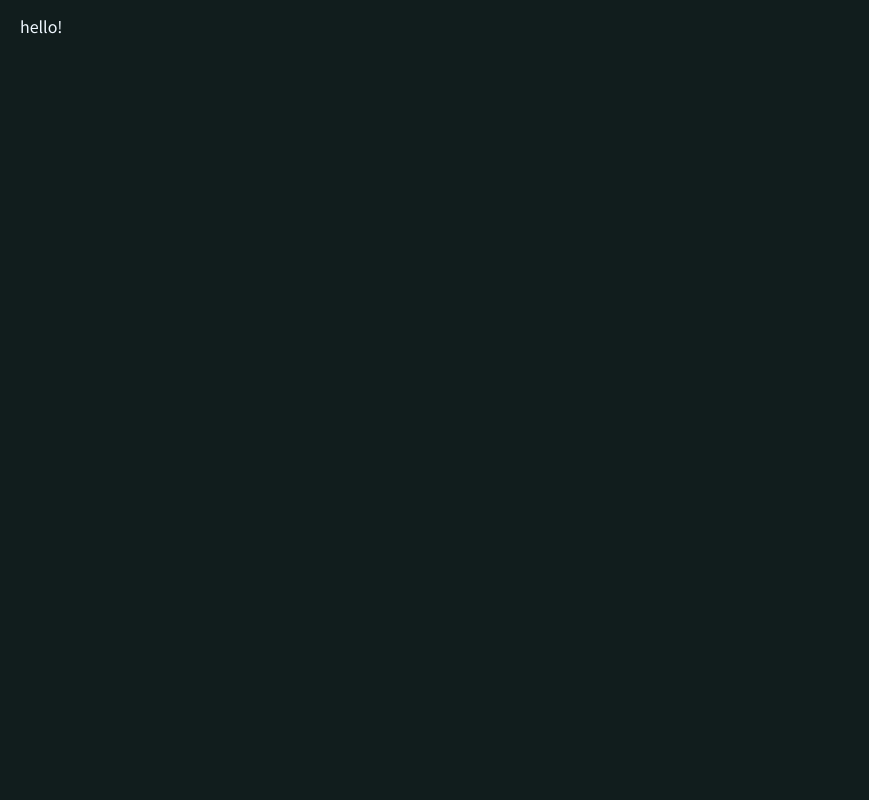
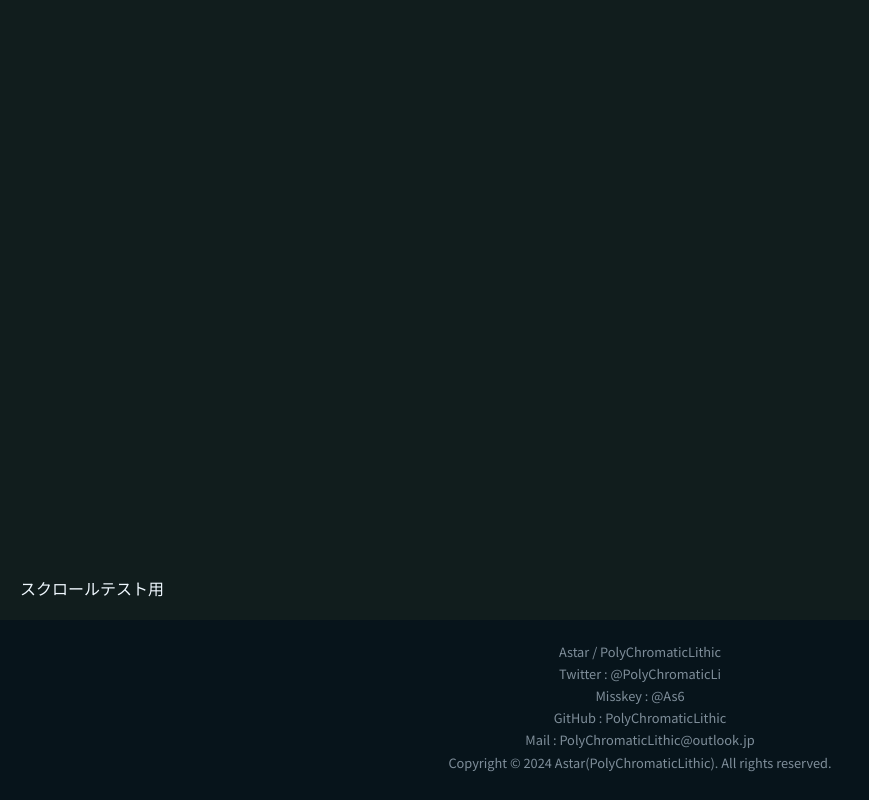
Before and after one commit to PolyChromaticLithic/react-practice-2, a React (Create React App) app: page / in a window 1280 px wide. Shown: the part 871-1671 px from the top of the page, without its empty margins (0-869 px from the left). Before the commit the page ends 929 px from the top, so only its background shows below. Built offline with nearby package versions, Linux system fonts and the light colour scheme.

Commit message:
追加：フッターを追加

```diff
--- a/src/App.tsx
+++ b/src/App.tsx
@@ -2,19 +2,25 @@ import React from "react";
 import { Routes, Route, Router, BrowserRouter } from "react-router-dom";
 import Home from "./pages/Home";
 import About from "./pages/About";
+import Works from "./pages/Works";
 import NotFound from "./pages/NotFound";
 import Navbar from "./Navbar";
+import Footer from "./Footer"
 
 function App() {
   return (
     <BrowserRouter>
+      <div className="wrapper">
         <Navbar />
         <div className="bodyContent">
           <Routes>
             <Route path="/" element={<Home />} />
             <Route path="/about" element={<About />} />
+            <Route path="/works" element={<Works />} />
             <Route path="*" element={<NotFound />} /> {/* 404ページ */}
           </Routes>
+        </div>
+        <Footer />
       </div>
     </BrowserRouter>
   );
--- /dev/null
+++ b/src/Footer.module.css
@@ -0,0 +1,69 @@
+@import url('https://fonts.googleapis.com/css2?family=Noto+Sans+JP&display=swap');
+
+body {
+    font-family: "Noto Sans JP", sans-serif;
+    font-optical-sizing: auto;
+    font-weight: 200;
+    font-style: normal;
+    background-color: rgb(17, 29, 29);
+    color: aliceblue;
+}
+
+.footer {
+    position: absolute;
+    width: 100%;
+    left: 0;
+    bottom: 0;
+    margin: 0%;
+    height: 180px;
+    padding: 22px;
+    background-color: #07141b;
+    color: aliceblue;
+}
+
+.footerText {
+    list-style: none;
+    display: flex;
+    justify-content: center;
+    gap: 1.5rem;
+    font-size: 0.8rem;
+    margin: 0;
+    padding: 0;
+    color: rgb(127, 142, 154);
+    text-align: center;
+    align-items: center;
+}
+
+.footerLinks {
+    list-style: none;
+    display: flex;
+    flex-direction: column;
+    gap: 0.2rem;
+    margin: 0;
+    padding: 0;
+}
+
+.footerLinks li a {
+    background: transparent;
+    text-decoration: none;
+    color: rgb(127, 142, 154);
+    font-size: 0.8rem;
+    transition: color 0.3s;
+}
+
+.footerLinks li a:hover {
+    color: #00bcd4;
+    /* シアン色 */
+}
+
+.copyright {
+    margin-bottom: 0px;
+}
+
+ul {
+    padding-left: 0;
+}
+
+li {
+    list-style: none;
+}
--- /dev/null
+++ b/src/Footer.tsx
@@ -0,0 +1,23 @@
+import React, { useState } from "react";
+import { Link } from "react-router-dom";
+import classNames from "classnames";
+import styles from "./Footer.module.css";
+
+function Footer() {
+    return (
+        <nav className={styles.footer}>
+            <div className={styles.footerText}>
+                <ul className={styles.footerLinks}>
+                    <li>Astar / PolyChromaticLithic</li>
+                    <li>Twitter : <a href="https://x.com/PolyChromaticLi">@PolyChromaticLi</a></li>
+                    <li>Misskey : <a href="https://misskey.io/@As6">@As6</a></li>
+                    <li>GitHub : <a href="https://github.com/PolyChromaticLithic">PolyChromaticLithic</a></li>
+                    <li>Mail : <a href="mailto:PolyChromaticLithic@outlook.jp">PolyChromaticLithic@outlook.jp</a></li>
+                    <li>Copyright © 2024 Astar(PolyChromaticLithic). All rights reserved.</li>
+                </ul>
+            </div>
+        </nav>
+    );
+}
+
+export default Footer;
--- a/src/Navbar.tsx
+++ b/src/Navbar.tsx
@@ -12,7 +12,7 @@ function Navbar() {
 
     return (
         <nav className={styles.navbar}>
-            <div className={styles['navbar-logo']}>Astar</div>
+            <Link to="/" className={styles['navbar-logo']}>Astarの素敵なホームページ</Link>
             <button className={styles['navbar-toggle']} onClick={toggleMenu}>☰</button>
             <ul
                 className={classNames(styles.navbarLinks, {
@@ -22,7 +22,7 @@ function Navbar() {
             >
                 <li><Link to="/">Home</Link></li>
                 <li><Link to="/about">About</Link></li>
-                <li><Link to="/services">Services</Link></li>
+                <li><Link to="/works">Works</Link></li>
                 <li><Link to="/contact">Contact</Link></li>
             </ul>
         </nav>
--- a/src/pages/About.tsx
+++ b/src/pages/About.tsx
@@ -1,7 +1,7 @@
 import React from "react";
 
 function About() {
-  return <h1>About Page aaaaaaaaaaaaaaaaaaaaaaaaaaaaaaaaaaaaaaaaaaaaaaaaaaaaaaaaaaaaa<br></br>aaaaaaaaaaaa<br></br>aaaaaaaaa<br />aaaaaaaaaa<br /><br /><br /><br /><br /><br /><br /><br /><br /><br /><br /><br /><br /><br /><br /><br /><br /><br /><br /><br /><br /><br /><br /><br /><br /><br /><br /><br /><br /><br /><br /><br /><br /><br /><br /><br /><br /><br /><br /><br /><br /><br /><br /><br /><br /><br /><br /><br /><br /><br /><br /><br /><br /><br /><br /><br /><br /><br /><br /><br /><br /><br /><br /><br /><br /><br /><br /><br /><br /><br /><br /><br />aaaaaaaa</h1>;
+  return <h1>あとで書く</h1>;
 }
 
 export default About;
--- a/src/pages/Home.tsx
+++ b/src/pages/Home.tsx
@@ -2,8 +2,9 @@ import React from "react";
 
 function Home() {
   return <>
-  <h1 className="center-text">Home Page</h1>
-  hello!
+  <h1>ほーむ</h1>
+  <br /><br /><br /><br /><br /><br /><br /><br /><br /><br /><br /><br /><br /><br /><br /><br /><br /><br /><br /><br /><br /><br /><br /><br /><br /><br /><br /><br /><br /><br /><br /><br /><br /><br /><br /><br /><br /><br /><br /><br /><br /><br /><br /><br /><br /><br /><br /><br /><br /><br /><br /><br /><br /><br /><br />
+  スクロールテスト用
   </>;
 }
 
--- /dev/null
+++ b/src/pages/Works.tsx
@@ -0,0 +1,7 @@
+import React from "react";
+
+function Works() {
+  return <h1>ないよ</h1>;
+}
+
+export default Works;
--- a/src/styles.css
+++ b/src/styles.css
@@ -5,8 +5,8 @@
 body {
   background-color: rgb(17, 29, 29);
   font-family: sans-serif;
-  margin: 20px;
   padding: 0;
+  margin: 0px;
 }
 
 h1 {
@@ -52,15 +52,10 @@ ul {
   box-sizing: border-box;
 }
 
-body {
-  font-family: sans-serif;
-  color: aliceblue;
-  margin: 20px;
-  padding: 0;
-}
 
 .bodyContent {
-  margin-top: 70px;
+  margin: 20px 20px 20px 20px;
+  overflow: auto;
 }
 
 .center-text {
@@ -70,3 +65,10 @@ body {
   display: grid;
   place-items: center;
 }
+
+.wrapper {
+  position: relative;
+  min-height: 100vh;
+  padding-top: 60px;
+  padding-bottom: 180px;
+}
```
Lines whose indentation alone changed are shown as unchanged.
